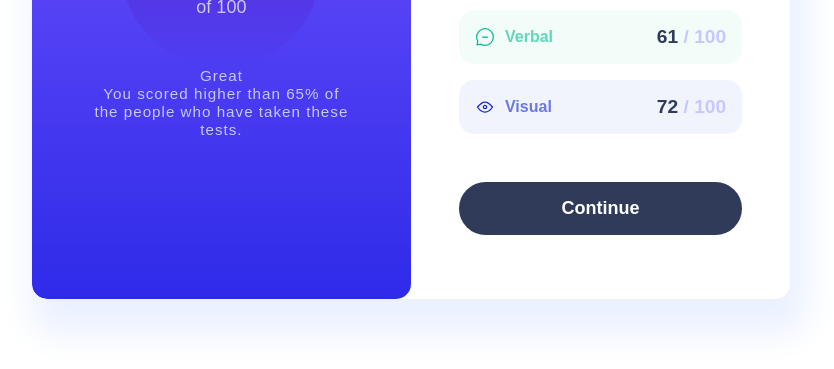
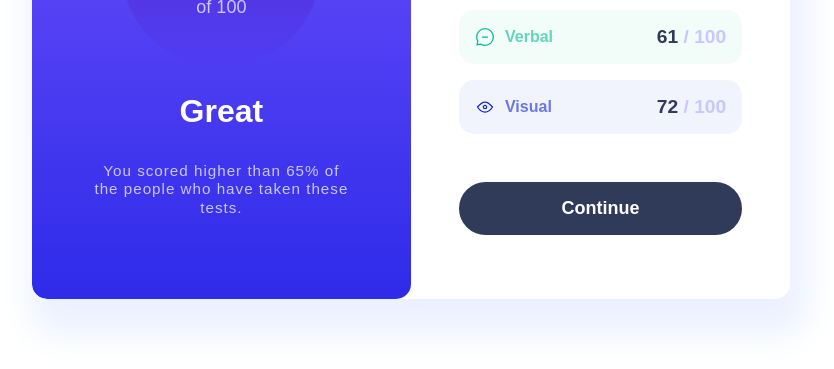
Before and after one commit to vereschaka84/summary-card, a plain HTML site: page index.html in a window 1280 px wide. Shown: the part 387-756 px from the top of the page, without its empty margins (229-1063 px from the left). Drawn offline with Linux system fonts and the light colour scheme.

Commit message:
Update index.html

```diff
--- a/index.html
+++ b/index.html
@@ -20,7 +20,7 @@
         <span>76</span>
         of 100
       </div>
-      <p class='result__title'>Great</p>
+      <h2 class='result__title'>Great</h2>
       <p>You scored higher than 65% of the people who have taken these tests.</p>
     </div>
     <div class="card__summary">
```
